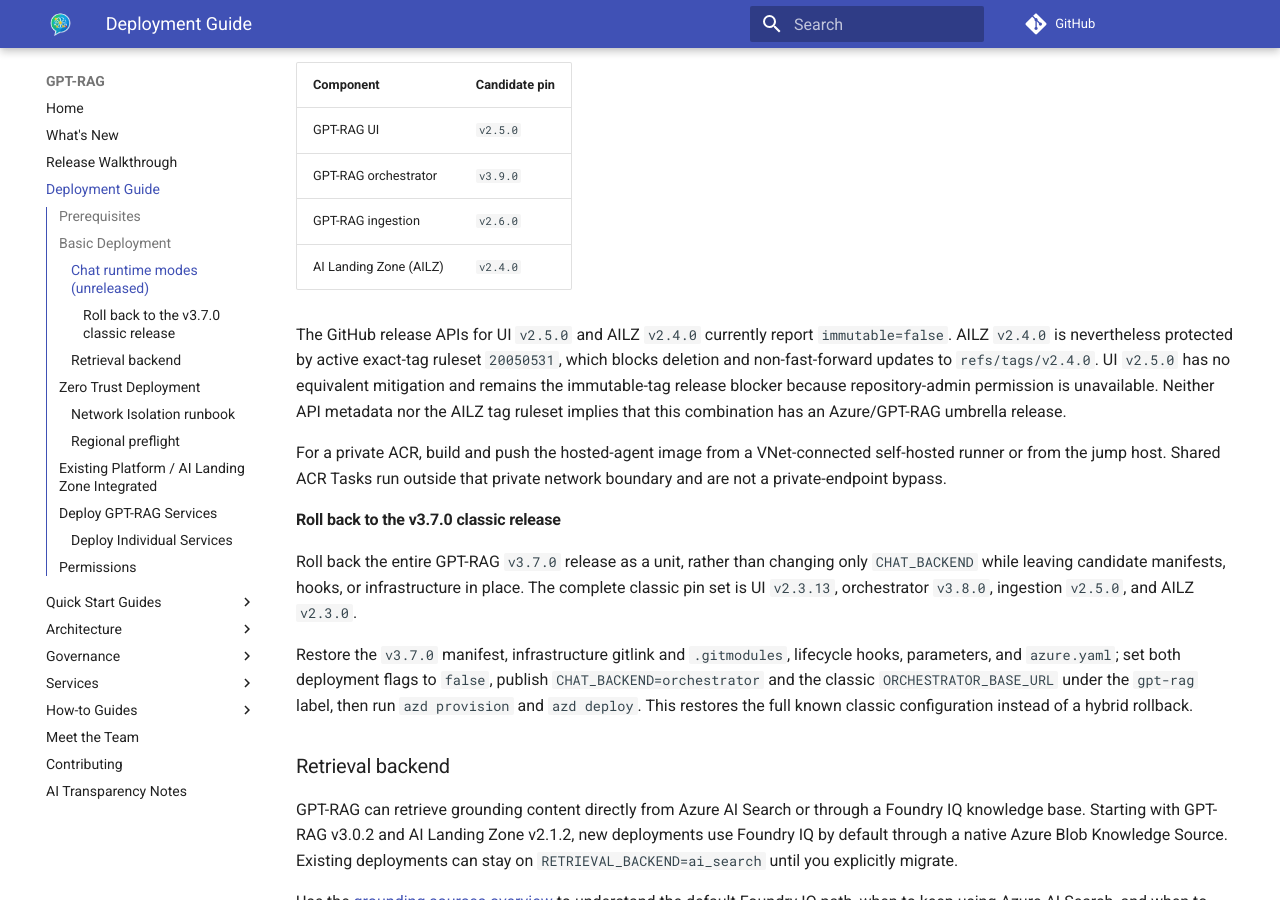
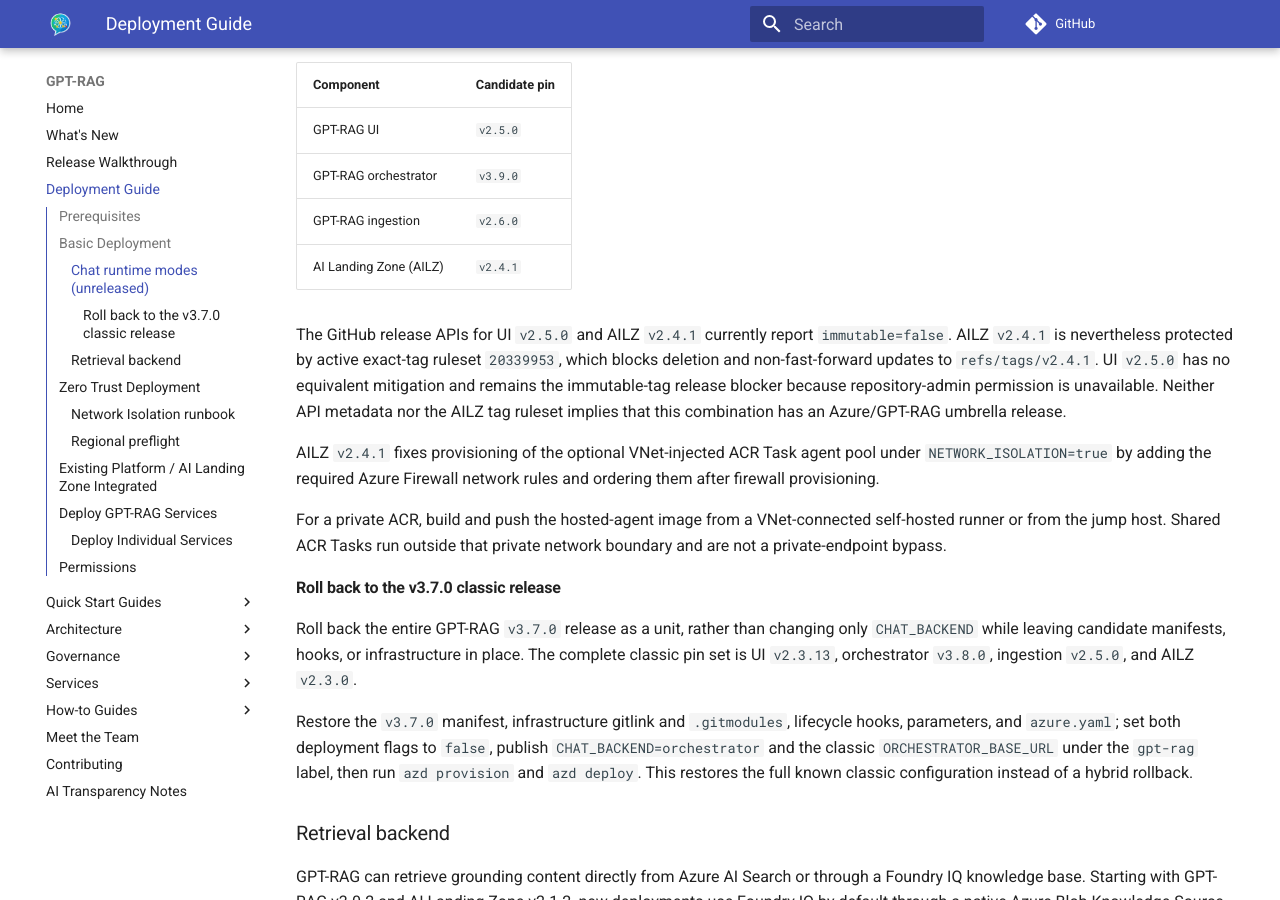
Before and after one commit to Azure/GPT-RAG, an MkDocs documentation site: the page built from docs/deploy.md, in a window 1280 px wide and 900 px high, scrolled down 2768 px. Built offline with MkDocs 1.6.1 and Material for MkDocs 9.7.7, drawn with Linux system fonts in a browser that asks for light colours; comment, search, counter and statistics services are not loaded.

Commit message:
docs: update AILZ candidate pin to v2.4.1
Align the unreleased hosted-mode candidate matrix and tag protection facts with the AILZ patch release. Document its private ACR Task agent-pool VNet/firewall provisioning fix without changing the historical classic rollback guidance.

Co-authored-by: Copilot App <223556219+Copilot@users.noreply.github.com>
Copilot-Session: dd69317e-1496-48c8-82d7-7e0c704720ee

```diff
--- a/docs/deploy.md
+++ b/docs/deploy.md
@@ -89,9 +89,11 @@ Treat these exact pins as one unreleased integration candidate; do not mix versi
 | GPT-RAG UI | `v2.5.0` |
 | GPT-RAG orchestrator | `v3.9.0` |
 | GPT-RAG ingestion | `v2.6.0` |
-| AI Landing Zone (AILZ) | `v2.4.0` |
+| AI Landing Zone (AILZ) | `v2.4.1` |
 
-The GitHub release APIs for UI `v2.5.0` and AILZ `v2.4.0` currently report `immutable=false`. AILZ `v2.4.0` is nevertheless protected by active exact-tag ruleset `20050531`, which blocks deletion and non-fast-forward updates to `refs/tags/v2.4.0`. UI `v2.5.0` has no equivalent mitigation and remains the immutable-tag release blocker because repository-admin permission is unavailable. Neither API metadata nor the AILZ tag ruleset implies that this combination has an Azure/GPT-RAG umbrella release.
+The GitHub release APIs for UI `v2.5.0` and AILZ `v2.4.1` currently report `immutable=false`. AILZ `v2.4.1` is nevertheless protected by active exact-tag ruleset `20339953`, which blocks deletion and non-fast-forward updates to `refs/tags/v2.4.1`. UI `v2.5.0` has no equivalent mitigation and remains the immutable-tag release blocker because repository-admin permission is unavailable. Neither API metadata nor the AILZ tag ruleset implies that this combination has an Azure/GPT-RAG umbrella release.
+
+AILZ `v2.4.1` fixes provisioning of the optional VNet-injected ACR Task agent pool under `NETWORK_ISOLATION=true` by adding the required Azure Firewall network rules and ordering them after firewall provisioning.
 
 For a private ACR, build and push the hosted-agent image from a VNet-connected self-hosted runner or from the jump host. Shared ACR Tasks run outside that private network boundary and are not a private-endpoint bypass.
 
```
